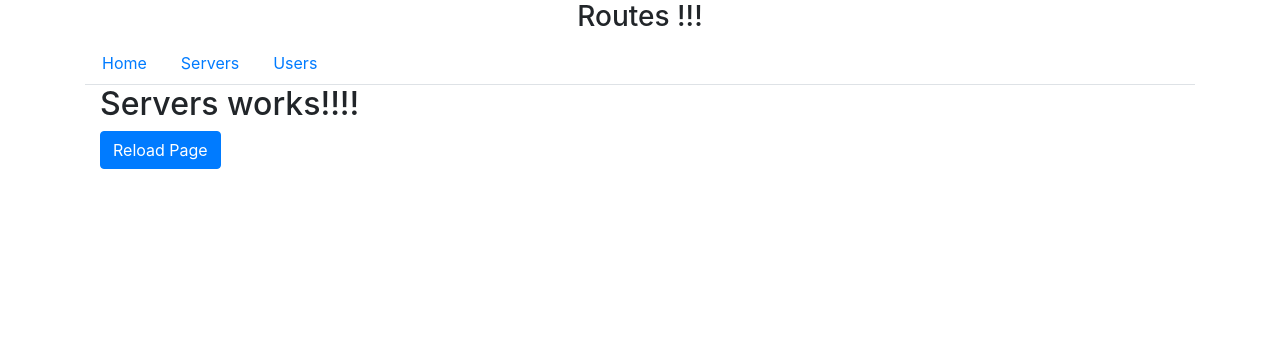
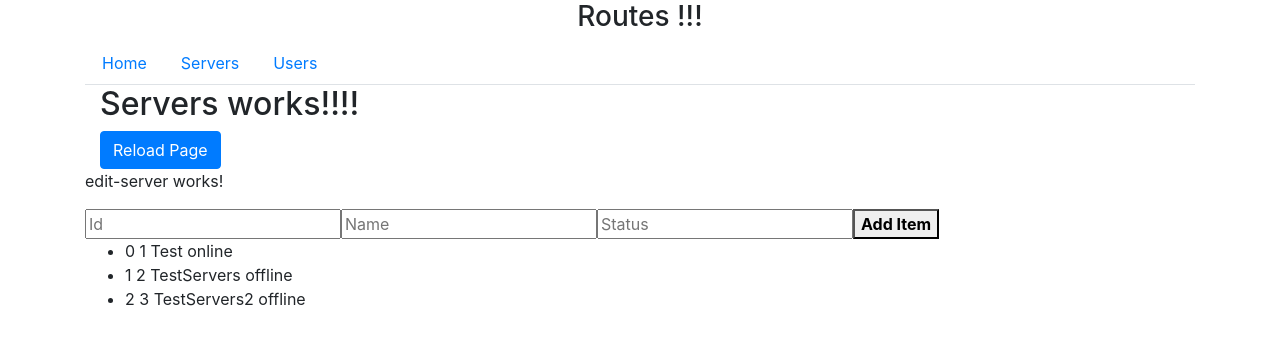
Before and after one commit to SmachuloTetiana/routes, an Angular app: page /servers in a window 1280 px wide. Shown: the top 344 px of the page. Built offline with nearby package versions, Linux system fonts and the light colour scheme.

Commit message:
push derictive, services

```diff
--- /dev/null
+++ b/src/app/servers/edit-server/bold.directive.ts
@@ -0,0 +1,12 @@
+
+import { Directive, ElementRef } from '@angular/core';
+
+@Directive ({
+    selector: '[bold]'
+})
+
+export class BoldDirective {
+    constructor(private elem: ElementRef) {
+        this.elem.nativeElement.style.fontWeight = "bold";
+    }
+}
--- a/src/app/servers/edit-server/edit-server.component.html
+++ b/src/app/servers/edit-server/edit-server.component.html
@@ -1,3 +1,23 @@
 <p>
   edit-server works!
 </p>
+
+<form action="">
+  <input type="number" [(ngModel)]="id" name="id" placeholder="Id">
+  <input type="text" [(ngModel)]="name" name="name" placeholder="Name">
+  <input type="text" [(ngModel)]="status" name="status" placeholder="Status">
+  <button bold (click)="addItem(id, name, status)">Add Item</button>
+</form>
+
+<ul>
+  <li
+    [routerLink]="['/servers', item.id, item.status]"
+    [queryParams]="{allowEdit: '1'}"
+    fragment="loading"
+    *ngFor="let item of items; let i = index">
+    {{ i }}
+    {{ item.id }}
+    {{ item.name }}
+    {{ item.status }}
+  </li>
+</ul>
--- a/src/app/servers/edit-server/edit-server.component.ts
+++ b/src/app/servers/edit-server/edit-server.component.ts
@@ -1,15 +1,24 @@
 import { Component, OnInit } from '@angular/core';
+
+import { ServersService } from '../servers.service';
 
 @Component({
   selector: 'app-edit-server',
   templateUrl: './edit-server.component.html',
-  styleUrls: ['./edit-server.component.css']
+  styleUrls: ['./edit-server.component.css'],
+  providers: [ServersService]
 })
 export class EditServerComponent implements OnInit {
+  items = [];
 
-  constructor() { }
+  constructor(private serversService: ServersService) { }
+
+  addItem(id, name, status) {
+   this.serversService.addServers(id, name, status);
+  }
 
   ngOnInit() {
+    this.items = this.serversService.getServers();
   }
 
 }
--- a/src/app/servers/servers.component.html
+++ b/src/app/servers/servers.component.html
@@ -14,3 +14,5 @@
   *ngFor="let server of servers">
   {{ server.name }}
 </a>
+
+<app-edit-server></app-edit-server>
--- a/src/app/servers/servers.service.ts
+++ b/src/app/servers/servers.service.ts
@@ -29,4 +29,8 @@ export class ServersService {
         );
         return server;
     }
+
+    addServers(id, name, status) {
+        this.servers.push(id, name, status);
+    }
 }
```
Also changed, not shown: src/app/app.module.ts (+7 -3 lines).
